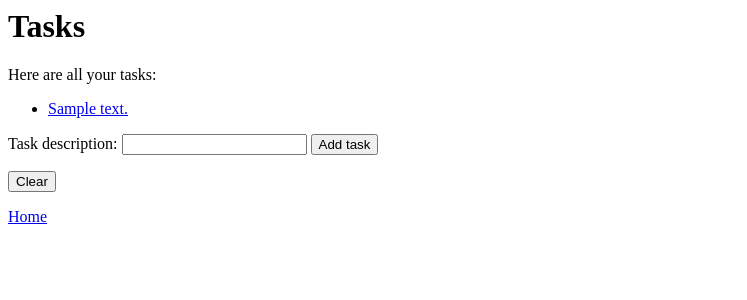
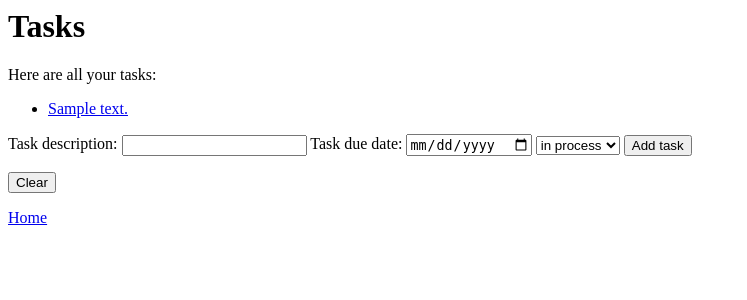
Before and after one commit to aftondowney/week4_to_do, a PHP site: template views/tasks.html.twig in a window 1280 px wide. Shown: the top 300 px of the page, without its empty margins (0-747 px from the left). Run offline with PHP 8.4, Linux system fonts and the light colour scheme; the template is opened without the code that fills it: most values are stand-ins (such as "Sample title", 1, 10 or a date in 2020); some libraries are stand-ins or nearby versions.

Commit message:
fix completed input for task

```diff
--- a/app/app.php
+++ b/app/app.php
@@ -21,7 +21,7 @@
         return $app['twig']->render('index.html.twig', array('categories' => Category::getAll(), 'tasks' => Task::getAll()));
     });
 
-// $app['debug'] = true;
+$app['debug'] = true;
 
     $app->get("/tasks", function() use ($app) {
         return $app['twig']->render('tasks.html.twig', array('tasks' => Task::getAll()));
@@ -33,8 +33,8 @@
 
     $app->post("/tasks", function() use ($app) {
         $description = $_POST['description'];
+        $due_date = $_POST['due_date'];
         $completed = $_POST['completed'];
-        $due_date = $_POST['due_date'];
         $task = new Task($description, $completed, $due_date);
         $task->save();
         return $app['twig']->render('tasks.html.twig', array('tasks' => Task::getAll()));
--- a/src/Task.php
+++ b/src/Task.php
@@ -51,7 +51,7 @@
 
         function save()
         {
-              $GLOBALS['DB']->exec("INSERT INTO tasks (description, completed, due_date)  VALUES ('{$this->getDescription()}', '{$this->getCompleted()}', '{$this->getDueDate()}');");
+              $GLOBALS['DB']->exec("INSERT INTO tasks (description, completed, due_date)  VALUES ('{$this->getDescription()}', {$this->getCompleted()}, '{$this->getDueDate()}');");
               $this->id = $GLOBALS['DB']->lastInsertId();
         }
 
--- a/views/tasks.html.twig
+++ b/views/tasks.html.twig
@@ -17,6 +17,12 @@
     <form action='/tasks' method='post'>
         <label for='description'>Task description:</label>
         <input id='description' name='description' type='text'>
+        <label for='due_date'>Task due date:</label>
+        <input id='due_date' name='due_date' type='date'>
+        <select id='completed' name='completed' type='text' class="form-control">
+            <option value=false>in process</option>
+            <option value=true>completed</option>
+        </select>
 
         <button type='submit'>Add task</button>
     </form>
```
